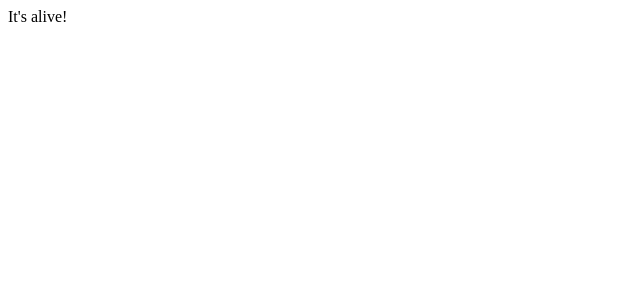
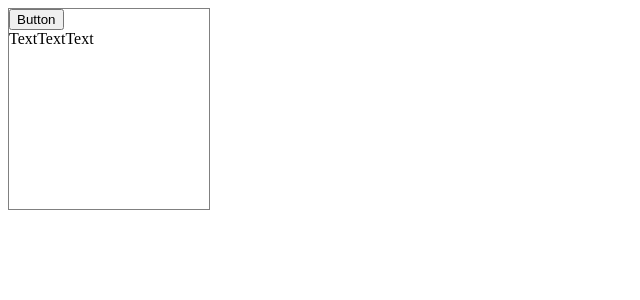
Before and after one commit to VladislavaZinoveikina/react-typescript-first-project, a React (Create React App) app: page / in a window 1280 px wide. Shown: the top 300 px of the page, without its empty margins (0-640 px from the left). Built offline with nearby package versions, Linux system fonts and the light colour scheme.

Commit message:
Props typization, interface CardProps

```diff
--- a/src/App.tsx
+++ b/src/App.tsx
@@ -1,9 +1,13 @@
 import React from "react";
+import Card from "./components/Card";
 
 const App = () => {
   return (
     <div>
-      It's alive!
+      <Card width="200px" height="200px">
+        <button>Button</button>
+        <div>TextTextText</div>
+      </Card>
     </div>
   );
 };
--- /dev/null
+++ b/src/components/Card.tsx
@@ -0,0 +1,17 @@
+import React from "react";
+
+interface CardProps {
+    width?: string;
+    height?: string;
+    children?: React.ReactNode;
+}
+
+const Card = ({ width, height, children }: CardProps) => {
+    return (
+        <div style={{ width, height, border: '1px solid gray' }}>
+            {children}
+        </div>
+    );
+};
+
+export default Card;
```
